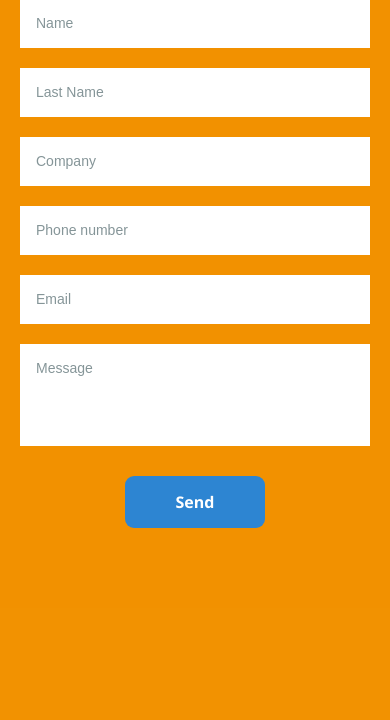
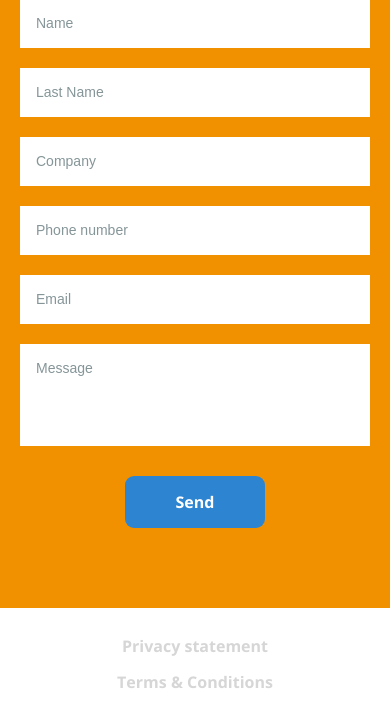
Before and after one commit to egorgrin/yaper, a PHP site: page / in a window 390 px wide. Shown: the part 3165-3885 px from the top of the page. Before the commit the page ends 3693 px from the top, so only its background shows below. Run offline with PHP 8.4, Linux system fonts and the light colour scheme.

Commit message:
Footer added

```diff
--- a/assets/css/styles.css
+++ b/assets/css/styles.css
@@ -504,3 +504,23 @@ header .header .btn {
     margin-left: 0;
   }
 }
+
+footer {
+  padding: 30px;
+}
+footer .footer {
+  display: flex;
+  justify-content: space-around;
+}
+footer .footer a {
+  font-size: 16px;
+  font-weight: 700;
+  color: #d6d6d6;
+}
+@media (max-width: 767px) {
+  footer .footer {
+    align-items: center;
+    flex-direction: column;
+    gap: 20px;
+  }
+}
--- /dev/null
+++ b/assets/scss/footer.scss
@@ -0,0 +1,19 @@
+footer {
+  padding: 30px;
+  .footer {
+    display: flex;
+    justify-content: space-around;
+    a {
+      font-size: 16px;
+      font-weight: 700;
+      color: #d6d6d6;
+    }
+  }
+  @include screen(medium) {
+    .footer {
+      align-items: center;
+      flex-direction: column;
+      gap: 20px;
+    }
+  }
+}
--- a/assets/scss/styles.scss
+++ b/assets/scss/styles.scss
@@ -42,3 +42,4 @@ body {
 @import 'advantages';
 @import 'about';
 @import 'form';
+@import 'footer';
--- a/index.html
+++ b/index.html
@@ -131,6 +131,12 @@
       </div>
     </section>
   </main>
+  <footer>
+    <div class="footer container">
+      <a href="#">Privacy statement</a>
+      <a href="#">Terms & Conditions</a>
+    </div>
+  </footer>
 </body>
 
 <script src="assets/js/main.js"></script>
```
Also changed, not shown: about.scss (added, +67 -0 lines).
